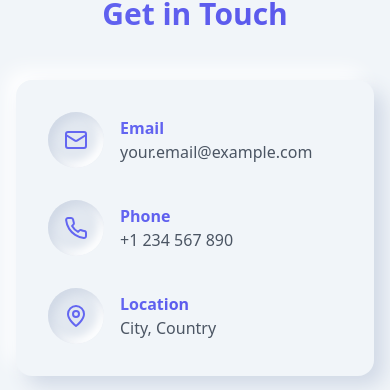
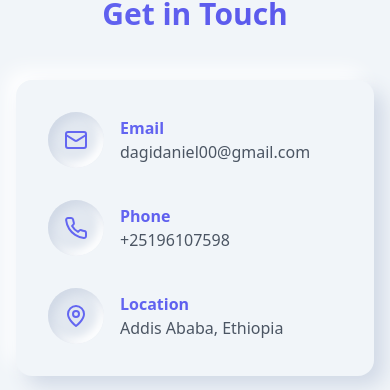
Before and after one commit to dagi420/Portfolio_, a React (Vite) app: page / in a window 390 px wide. Shown: the part 5150-5540 px from the top of the page. Built offline with nearby package versions, Linux system fonts and the light colour scheme.

Commit message:
update contact information with new email, phone number, and location

```diff
--- a/src/components/Contact.tsx
+++ b/src/components/Contact.tsx
@@ -78,7 +78,7 @@ const Contact = () => {
                   </div>
                   <div>
                     <h3 className="font-semibold gradient-text">Email</h3>
-                    <p className="text-gray-600 dark:text-gray-300 transition-colors duration-700">your.email@example.com</p>
+                    <p className="text-gray-600 dark:text-gray-300 transition-colors duration-700">dagidaniel00@gmail.com</p>
                   </div>
                 </div>
                 <div className="flex items-center space-x-4">
@@ -87,7 +87,7 @@ const Contact = () => {
                   </div>
                   <div>
                     <h3 className="font-semibold gradient-text">Phone</h3>
-                    <p className="text-gray-600 dark:text-gray-300 transition-colors duration-700">+1 234 567 890</p>
+                    <p className="text-gray-600 dark:text-gray-300 transition-colors duration-700">+25196107598</p>
                   </div>
                 </div>
                 <div className="flex items-center space-x-4">
@@ -96,7 +96,7 @@ const Contact = () => {
                   </div>
                   <div>
                     <h3 className="font-semibold gradient-text">Location</h3>
-                    <p className="text-gray-600 dark:text-gray-300 transition-colors duration-700">City, Country</p>
+                    <p className="text-gray-600 dark:text-gray-300 transition-colors duration-700 ">Addis Ababa, Ethiopia</p>
                   </div>
                 </div>
               </div>
```
